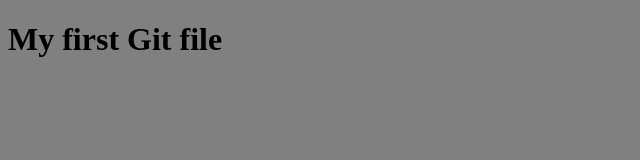
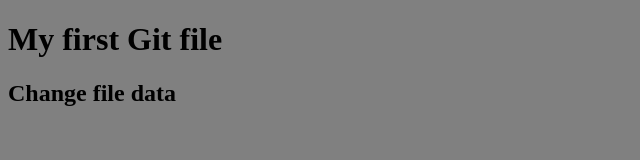
Before and after one commit to Davit1996/test, a plain HTML site: page index.html in a window 1280 px wide. Shown: the whole page, without its empty margins (0-640 px from the left). Drawn offline with Linux system fonts and the light colour scheme.

Commit message:
Change my file

```diff
--- a/index.html
+++ b/index.html
@@ -12,6 +12,7 @@
 <body>
 
         <h1>My first Git file</h1>
+        <h2>Change file data</h2>
 
 </body>
 </html>
```
